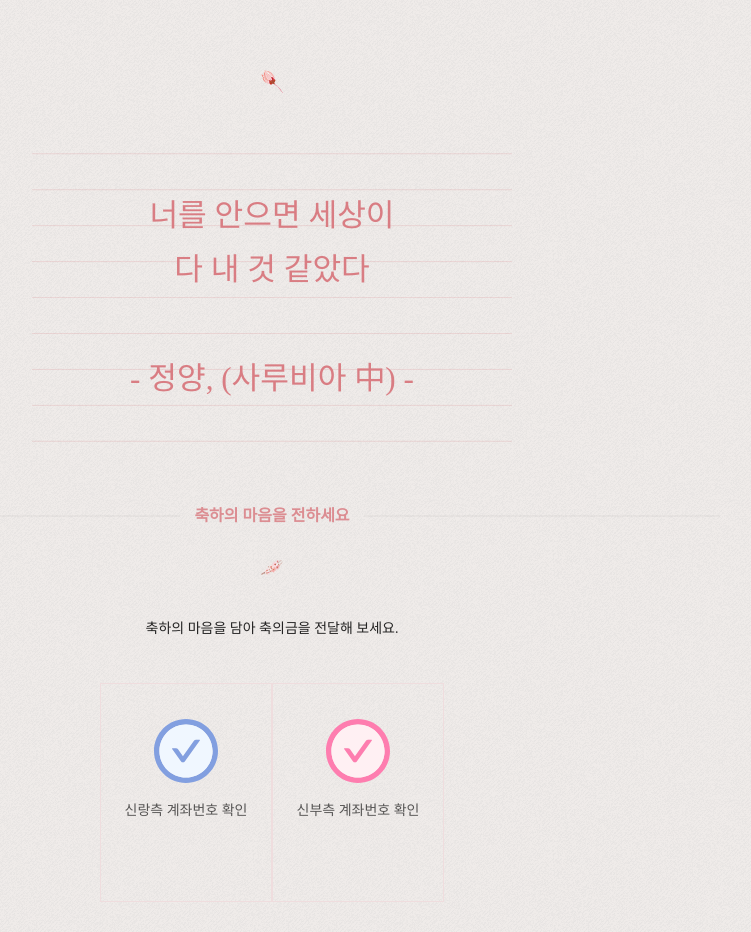
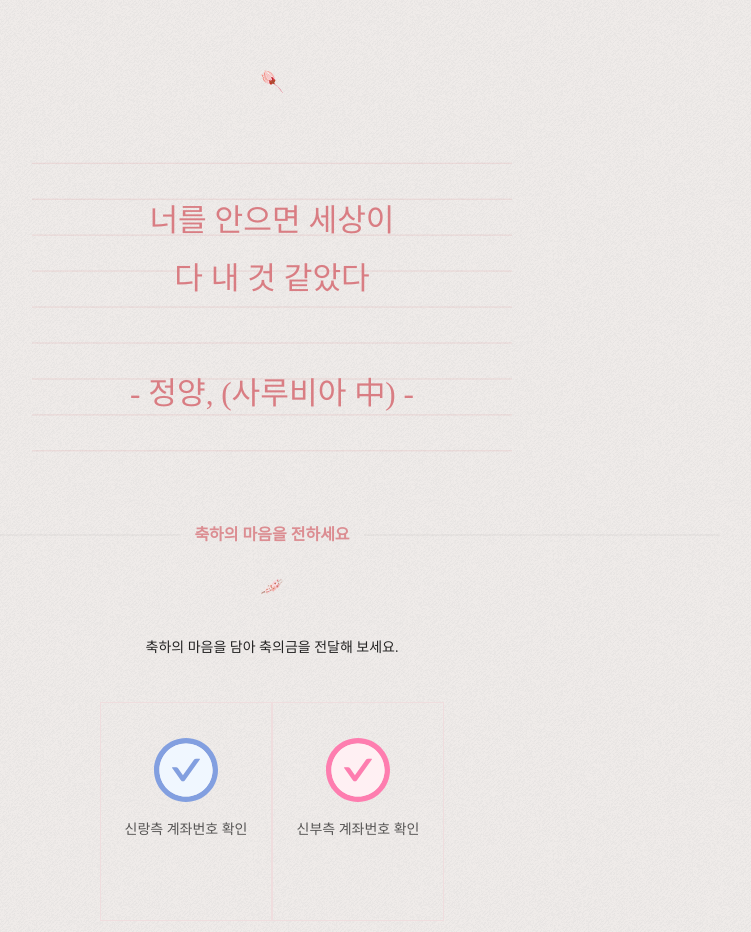
Before and after one commit to kwanghoum/wedding_invitation, a Gatsby site: page / in a window 1280 px wide. Shown: the part 2500-3432 px from the top of the page, without its empty margins (368-1119 px from the left). Built offline with nearby package versions, Linux system fonts and the light colour scheme; Gatsby itself is replaced by a stand-in of ours; a web font is replaced by a local one.

```diff
--- a/src/components/quote.jsx
+++ b/src/components/quote.jsx
@@ -20,7 +20,7 @@
   font-family: "mom_to_daughter";
   text-align: center;
   color: var(--title-color);
-  line-height: 3.4rem;
+  line-height: 3.6rem;
   opacity: 0.75;
   background-image: url(${QuotePaper});
   background-repeat: no-repeat;
```
